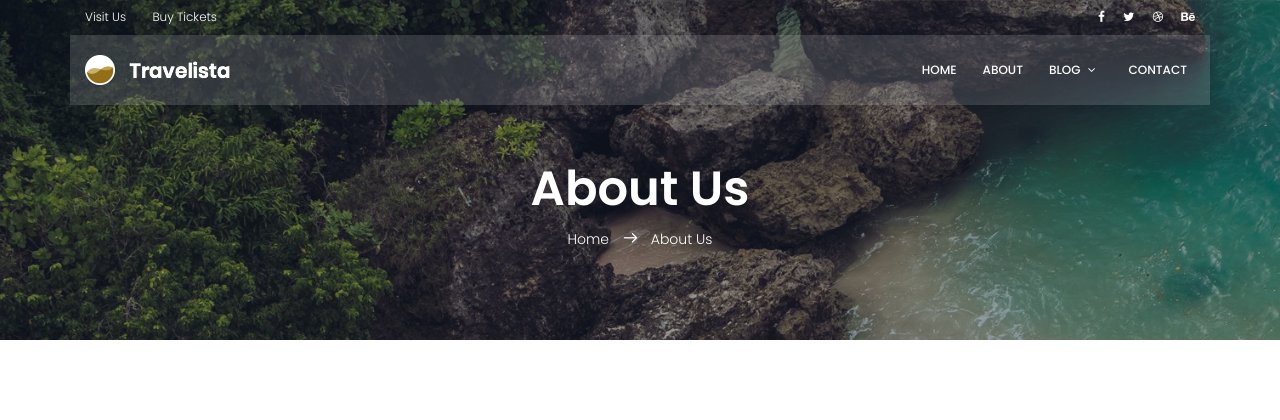
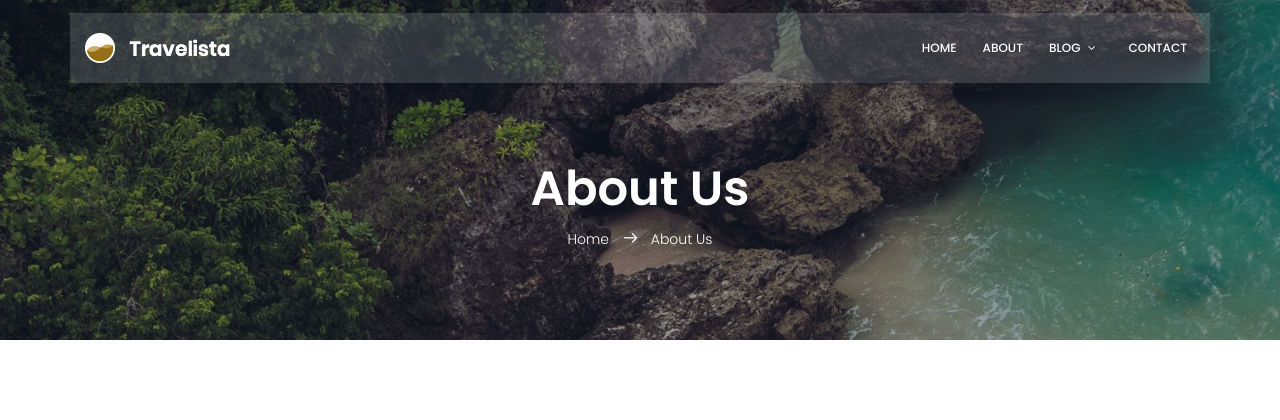
Before and after one commit to arianamirpour/First-Django-Project, a Django app: page /about/ in a window 1280 px wide. Shown: the top 420 px of the page. Run offline with Django 5.2, Linux system fonts and the light colour scheme; some libraries are stand-ins or nearby versions.

Commit message:
Removing extra elements from the header
delete facebook icon and other

```diff
--- a/templates/base.html
+++ b/templates/base.html
@@ -40,18 +40,8 @@
             <div class="container">
                 <div class="row align-items-center">
                     <div class="col-lg-6 col-sm-6 col-6 header-top-left">
-                        <ul>
-                            <li><a href="#">Visit Us</a></li>
-                            <li><a href="#">Buy Tickets</a></li>
-                        </ul>
                     </div>
                     <div class="col-lg-6 col-sm-6 col-6 header-top-right">
-                        <div class="header-social">
-                            <a href="#"><i class="fa fa-facebook"></i></a>
-                            <a href="#"><i class="fa fa-twitter"></i></a>
-                            <a href="#"><i class="fa fa-dribbble"></i></a>
-                            <a href="#"><i class="fa fa-behance"></i></a>
-                        </div>
                     </div>
                 </div>
             </div>
```
